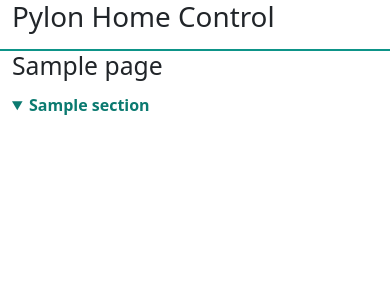
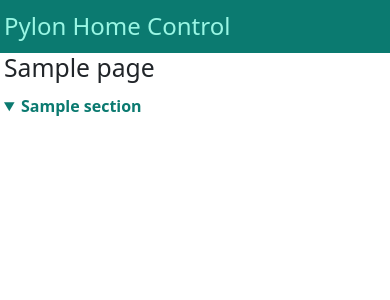
Before and after one commit to Drolla/phc, a Python web app: template phc/extensions/web_ui/templates/page.html in a window 390 px wide. Shown: the top 300 px of the page. Run offline with Jinja, Linux system fonts and the light colour scheme; the template is opened without the code that fills it: most values are stand-ins (such as "Sample title", 1, 10 or a date in 2020).

Commit message:
Polish web UI graphs, header and mobile layout
Graphs: legend in a box above the plot, one-finger touch pan (the range
selector disables Dygraphs' touch handling), thicker lines.
Page: accent header band with mint title, card shadow, smaller header
and side gutters on phones.

Co-Authored-By: Claude Sonnet 5.5 <noreply@anthropic.com>

```diff
--- a/phc/extensions/web_ui/static/graph.js
+++ b/phc/extensions/web_ui/static/graph.js
@@ -95,10 +95,58 @@ window.addEventListener("resize", function () {
   clearTimeout(resizeTimer);
   resizeTimer = setTimeout(function () {
     graphs.forEach(function (entry) {
-      if (entry.lanes.count > 0) { restyle(entry, laneAxisOptions(entry)); }
+      if (entry.lanes.count > 0) {
+        restyle(entry, laneAxisOptions(entry));
+      }
     });
   }, 150);
 });
+
+/* A chart's legend box: a block above the canvas, so it never covers
+ * the plot. `tall` reserves room for a lane chart's many entries. */
+function createLegend(container, tall) {
+  var canvas = container.querySelector(".graph-canvas");
+  var legend = document.createElement("div");
+  legend.className = "graph-legend" + (tall ? " graph-legend-tall" : "");
+  canvas.parentNode.insertBefore(legend, canvas);
+  return legend;
+}
+
+/* One-finger horizontal pan on the plot. With the range selector on,
+ * Dygraphs defaults to a mouse-only drag-to-pan model, so without this a
+ * chart can't be panned by touch. Handled here, not through Dygraphs'
+ * interaction model, whose touch helpers this build doesn't expose.
+ * Horizontal only (a lane chart's y-range is fixed); touches outside the
+ * plot, i.e. on the range selector, are left to Dygraphs. A drag on the
+ * plot doesn't scroll the page. */
+function enableTouchPan(graph, element) {
+  var start = null;
+  var inPlot = function (touch) {
+    var box = element.getBoundingClientRect();
+    var area = graph.getArea();
+    var x = touch.clientX - box.left;
+    var y = touch.clientY - box.top;
+    return x >= area.x && x <= area.x + area.w && y >= area.y && y <= area.y + area.h;
+  };
+  element.addEventListener("touchstart", function (event) {
+    start = null;
+    if (event.touches.length === 1 && inPlot(event.touches[0])) {
+      start = { x: event.touches[0].clientX, range: graph.xAxisRange() };
+      event.preventDefault();
+    }
+  }, { passive: false });
+  element.addEventListener("touchmove", function (event) {
+    if (!start || event.touches.length !== 1) { return; }
+    event.preventDefault();
+    var span = start.range[1] - start.range[0];
+    var shift = -(event.touches[0].clientX - start.x) / graph.getArea().w * span;
+    var extremes = graph.xAxisExtremes();
+    shift = Math.max(extremes[0] - start.range[0], Math.min(extremes[1] - start.range[1], shift));
+    graph.updateOptions({ dateWindow: [start.range[0] + shift, start.range[1] + shift] });
+  }, { passive: false });
+  element.addEventListener("touchend", function () { start = null; });
+  element.addEventListener("touchcancel", function () { start = null; });
+}
 
 /* Apply `options` to a live chart without resetting the user's zoom/pan. */
 function restyle(entry, options) {
@@ -140,21 +188,29 @@ function initGraph(container) {
       options.labels = data.labels;
       options.ylabel = data.unit || "";
       options.showRangeSelector = true;
+      options.strokeWidth = 2;  /* Dygraphs' default is 1 */
       options.dateWindow = [now - windowSeconds * 1000, now];
       /* `series` may be absent if script/server versions mismatch; degrade
        * to a plain single-axis chart rather than throwing. */
       var lanes = assignLanes(data.series || []);
       var rows = buildRows(data.rows, lanes);
+      var legend = createLegend(container, lanes.count > 0);
+      options.labelsDiv = legend;
+      options.legend = "always";  /* shows the latest values when not hovering */
       if (lanes.count > 0) {
         applyLaneOptions(options, data, lanes, container);
       } else {
         applyUnitAxisOptions(options, data.series || [], data.unit);
       }
-      graphs.push({
-        graph: new Dygraph(container.querySelector(".graph-canvas"), rows, options),
+      var canvas = container.querySelector(".graph-canvas");
+      var entry = {
+        graph: new Dygraph(canvas, rows, options),
         container: container,
         lanes: lanes,
-      });
+        legend: legend,
+      };
+      graphs.push(entry);
+      enableTouchPan(entry.graph, canvas);
     });
 }
 
@@ -272,7 +328,7 @@ function applyLaneOptions(options, data, lanes, container) {
         stepPlot: true,  /* a switch holds its value between samples */
         drawPoints: false,
         highlightCircleSize: 0,
-        strokeWidth: 2,
+        strokeWidth: 3,
       };
     } else {
       seriesOpts[title] = { axis: "y2" };
--- a/phc/extensions/web_ui/static/style.css
+++ b/phc/extensions/web_ui/static/style.css
@@ -10,22 +10,60 @@ header.container, main.container {
   max-width: 100% !important;
 }
 
-/* Give the page header a faint accent identity instead of blending into
-   the body -- a plain bottom border, no background fill, so it stays
-   legible in both themes without a separate light/dark override. */
+/* Bootstrap's .container keeps a 0.75rem gutter either side, which on a
+   phone is a visible strip of the screen's width. Trim it there. */
+@media (max-width: 576px) {
+  header.container, main.container {
+    padding-left: 0.25rem;
+    padding-right: 0.25rem;
+  }
+
+  /* The page title is ~2.5rem by default: too tall a band on a phone. */
+  header.container h1 {
+    font-size: 1.5rem;
+    margin-top: 0.25rem;
+    margin-bottom: 0.25rem;
+  }
+}
+
+/* The page header is a solid accent band with light text, so the title and
+   navigation stand clearly apart from the pale cards below. Its own tokens
+   (not --bs-primary) because white text needs a darker teal than the
+   accent in light mode, and a lighter accent would wash out in dark mode. */
+:root,
+[data-bs-theme="light"] {
+  --header-bg: #0b7a70;
+}
+[data-bs-theme="dark"] {
+  --header-bg: #115e59;
+}
+
 header.container {
+  padding-top: 0.5rem;
   padding-bottom: 0.5rem;
-  border-bottom: 2px solid var(--bs-primary);
+  background: var(--header-bg);
+  color: #fff;
+}
+
+/* A pale mint, so the title reads apart from the white nav text. */
+header.container h1 {
+  color: #99f6e4;
+}
+
+header .nav-link {
+  --bs-nav-link-color: rgba(255, 255, 255, 0.85);
+  --bs-nav-link-hover-color: #fff;
 }
 
 /* Bootstrap's .nav-link has no built-in "active" treatment beyond color;
    add a pill so the current page in multi-page nav reads at a glance. */
 header .nav-link.active {
-  background-color: var(--bs-primary-bg-subtle);
+  background-color: rgba(255, 255, 255, 0.22);
+  color: #fff;
   border-radius: var(--bs-border-radius);
 }
 header .nav-link:hover:not(.active) {
-  background-color: var(--bs-tertiary-bg);
+  background-color: rgba(255, 255, 255, 0.12);
   border-radius: var(--bs-border-radius);
 }
 
@@ -58,10 +96,12 @@ header .nav-link:hover:not(.active) {
 .device,
 .graph-panel,
 .timers-panel {
-  padding: 0.4rem 0.5rem;
+  padding: 0.5rem 0.6rem;
   border: 1px solid var(--bs-primary-border-subtle);
-  border-radius: var(--bs-border-radius);
+  border-radius: 0.6rem;
   background: var(--bs-primary-bg-subtle);
+  /* A soft lift so the cards read as layers, not flat fills. */
+  box-shadow: 0 1px 3px rgba(0, 0, 0, 0.08), 0 1px 2px rgba(0, 0, 0, 0.04);
 }
 
 .device > h4 {
@@ -312,6 +352,26 @@ input[type="range"].widget-input {
   max-width: 100%;
 }
 
+/* Chart legend: a full-width block above the plot, filled by Dygraphs
+   through `labelsDiv`. Above, not over, the plot so it never hides a
+   series; min-height reserves its usual lines so the chart doesn't
+   jump as the text changes. */
+.graph-legend {
+  font-size: 0.85rem;
+  line-height: 1.3;
+  min-height: 2.8em;
+  margin-bottom: 0.25rem;
+  padding: 0.25rem 0.4rem;
+  background: var(--bs-body-bg);
+  color: var(--bs-body-color);
+  border: 1px solid var(--bs-border-color);
+  border-radius: var(--bs-border-radius);
+}
+
+.graph-legend-tall {
+  min-height: 3.9em;  /* a lane chart lists every lane */
+}
+
 /* Timers panel: a management table plus an add/edit form, sharing the
    same grid row a devices/graph panel would occupy -- span every column
    like a graph panel (a table/form doesn't fit a fixed-width card any
```
